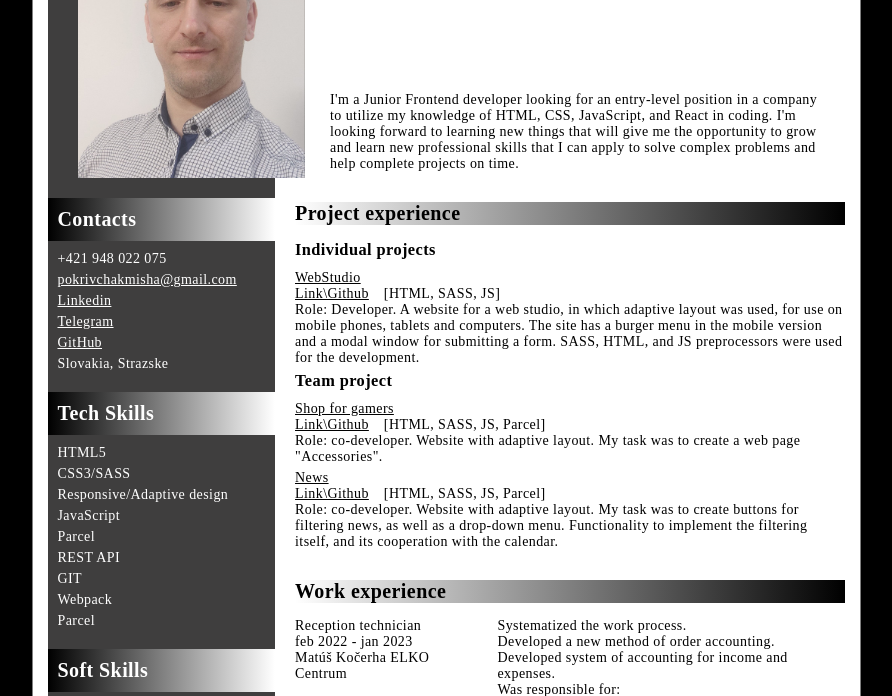
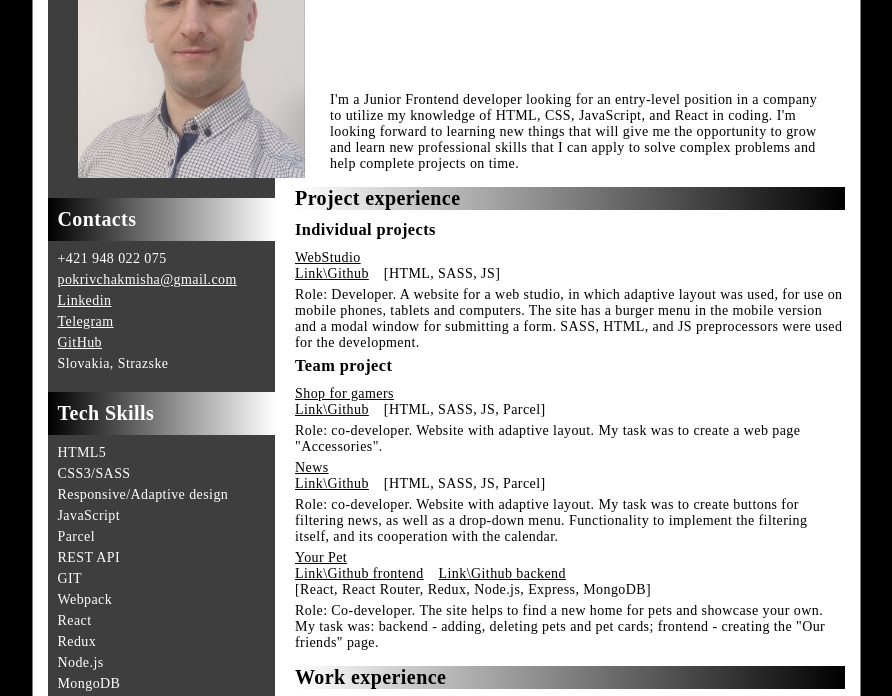
Before and after one commit to Mis25786/resume, a plain HTML site: page index.html in a window 1280 px wide. Shown: the part 102-798 px from the top of the page, without its empty margins (194-1086 px from the left). Drawn offline with Linux system fonts and the light colour scheme.

Commit message:
add Your Pet

```diff
--- a/css/style.css
+++ b/css/style.css
@@ -61,6 +61,10 @@ img {
   color: black;
 }
 
+.info-text {
+  margin-top: 5px;
+}
+
 .github-link {
   display: flex;
   gap: 15px;
@@ -116,8 +120,8 @@ li {
 .section-title {
   font-size: 20px;
   font-weight: 700;
-  margin-top: 30px;
-  margin-bottom: 15px;
+  margin-top: 15px;
+  margin-bottom: 10px;
   background-image: linear-gradient(to right, white, black);
 }
 
--- a/index.html
+++ b/index.html
@@ -43,12 +43,11 @@
           <li>REST API</li>
           <li>GIT</li>
           <li>Webpack</li>
-          <li>Parcel</li>
-          <!-- <li>React</li> -->
-          <!-- <li>Redux</li> -->
-          <!-- <li>Node.js</li> -->
+          <li>React</li>
+          <li>Redux</li>
+          <li>Node.js</li>
           <!-- <li>Handlebars</li> -->
-          <!-- <li>MongoDB</li> -->
+          <li>MongoDB</li>
         </ul>
 
         <h2 class="title">Soft Skills</h2>
@@ -98,13 +97,16 @@
               >
               <p>[HTML, SASS, JS]</p>
             </div>
+
+            <div class="info-text">
               <p>
                 Role: Developer. A website for a web studio, in which adaptive
-              layout was used, for use on mobile phones, tablets and computers.
-              The site has a burger menu in the mobile version and a modal
-              window for submitting a form. SASS, HTML, and JS preprocessors
-              were used for the development.
+                layout was used, for use on mobile phones, tablets and
+                computers. The site has a burger menu in the mobile version and
+                a modal window for submitting a form. SASS, HTML, and JS
+                preprocessors were used for the development.
               </p>
+            </div>
           </li>
           <li></li>
           <li></li>
@@ -123,10 +125,13 @@
               >
               <p>[HTML, SASS, JS, Parcel]</p>
             </div>
+
+            <div class="info-text">
               <p>
                 Role: co-developer. Website with adaptive layout. My task was to
                 create a web page "Accessories".
               </p>
+            </div>
           </li>
           <li>
             <a
@@ -142,12 +147,43 @@
               >
               <p>[HTML, SASS, JS, Parcel]</p>
             </div>
+
+            <div class="info-text">
               <p>
                 Role: co-developer. Website with adaptive layout. My task was to
                 create buttons for filtering news, as well as a drop-down menu.
                 Functionality to implement the filtering itself, and its
                 cooperation with the calendar.
               </p>
+            </div>
+          </li>
+          <li>
+            <a
+              href="https://vladzhyrnyi.github.io/your-pet-front/"
+              class="projects-link"
+              >Your Pet</a
+            >
+            <div class="github-link sidebar">
+              <a
+                href="https://github.com/VladZhyrnyi/your-pet-front"
+                class="projects-link"
+                >Link\Github frontend</a
+              >
+              <a
+                href="https://github.com/PrataCat/your-pet-backend"
+                class="projects-link"
+                >Link\Github backend</a
+              >
+            </div>
+            <p>[React, React Router, Redux, Node.js, Express, MongoDB]</p>
+
+            <div class="info-text">
+              <p>
+                Role: Co-developer. The site helps to find a new home for pets
+                and showcase your own. My task was: backend - adding, deleting
+                pets and pet cards; frontend - creating the "Our friends" page.
+              </p>
+            </div>
           </li>
           <li></li>
           <li></li>
```
Lines whose indentation alone changed are shown as unchanged.
